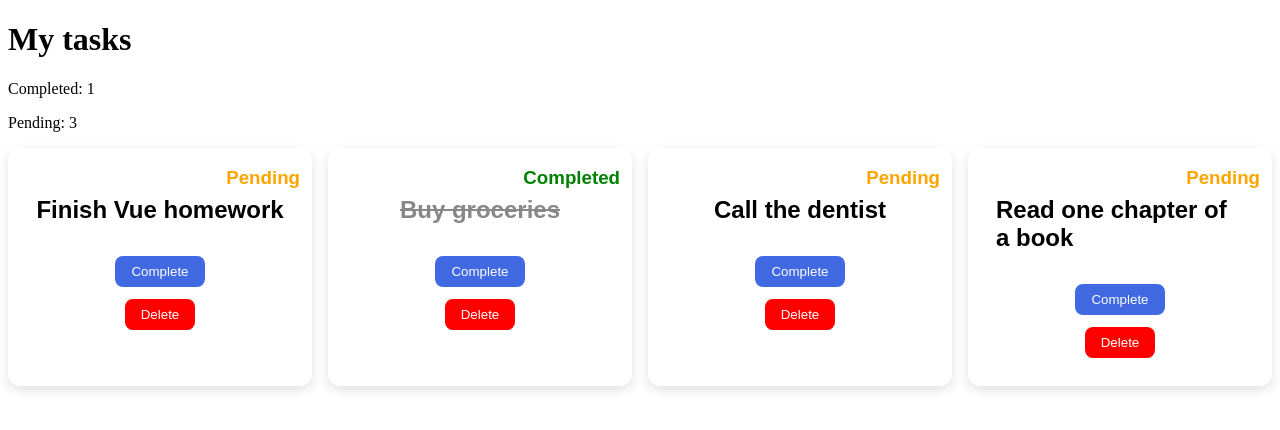
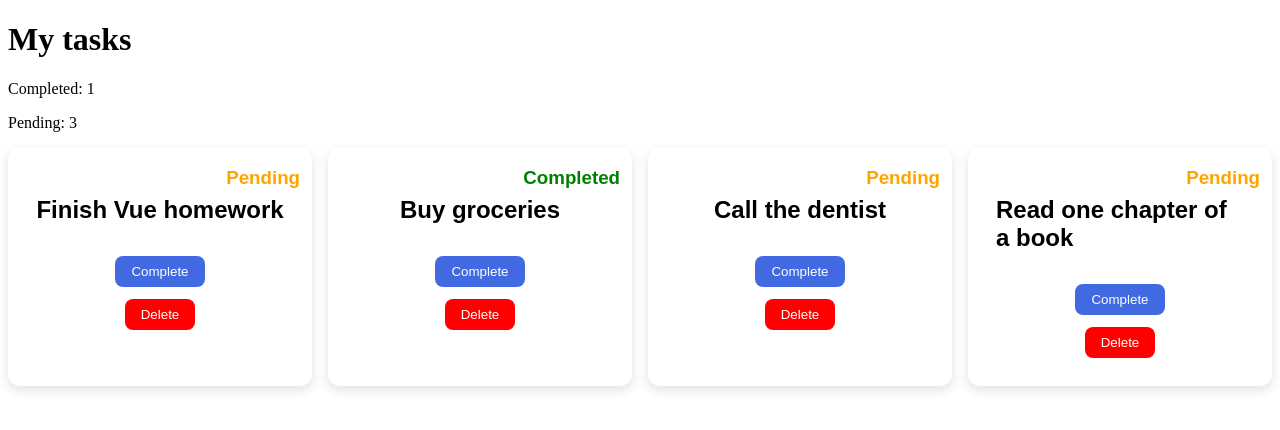
Before and after one commit to himprofessor/VUE-2026-C-MIDTERM-EXAM, a Vue app: page / in a window 1280 px wide. Shown: the top 430 px of the page. Built offline with nearby package versions, Linux system fonts and the light colour scheme.

Commit message:
chamroeun

```diff
--- a/src/components/TaskCard.vue
+++ b/src/components/TaskCard.vue
@@ -10,7 +10,7 @@
             </BaseCard>
         </div>
 
-      <h2 :style="{ textDecoration: props.completed ? 'line-through' : 'none', color: props.completed ? '#888' : 'black' }">{{ props.title }}</h2>
+      <h2 >{{ props.title }}</h2>
       <button
   @click="$emit('toggleComplete', props.id)">
 Complete
```
